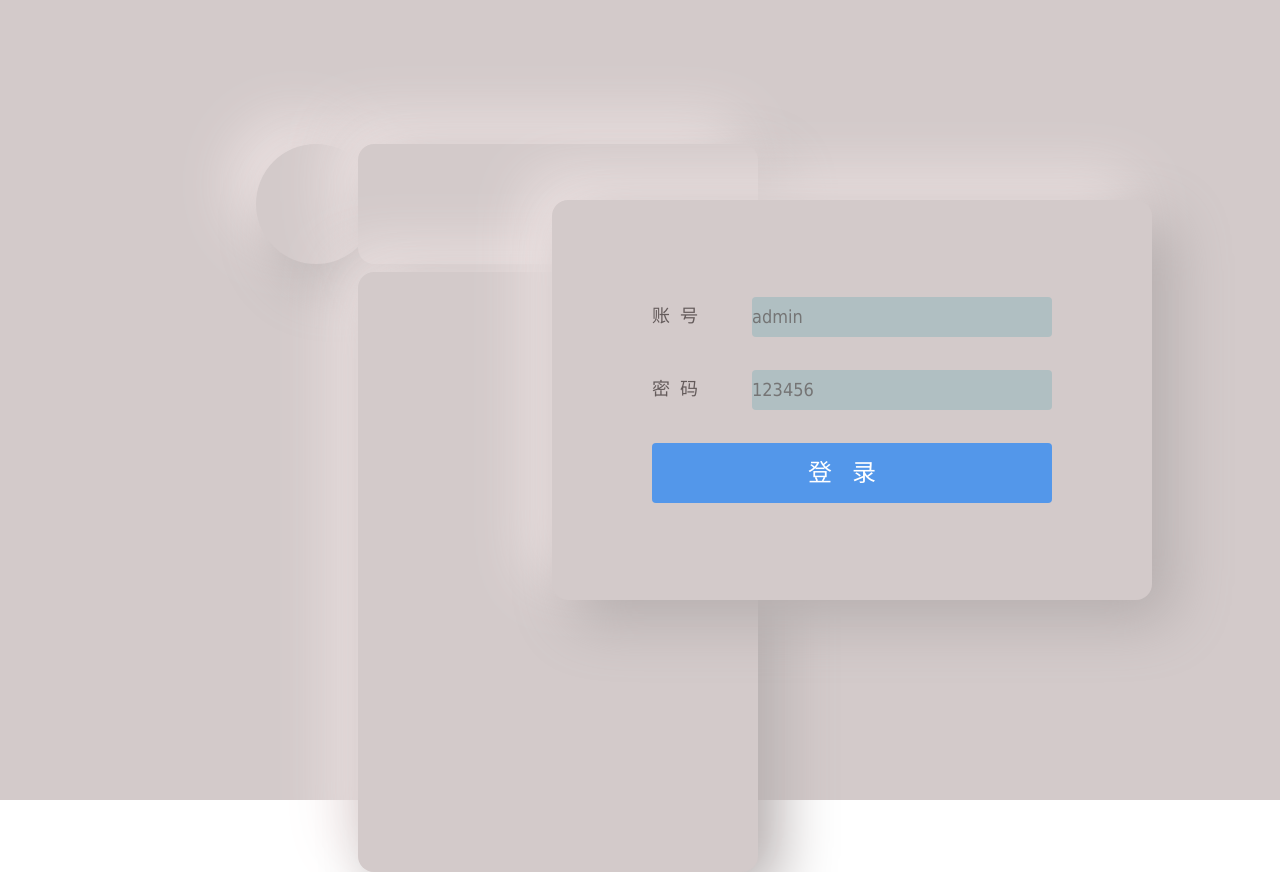
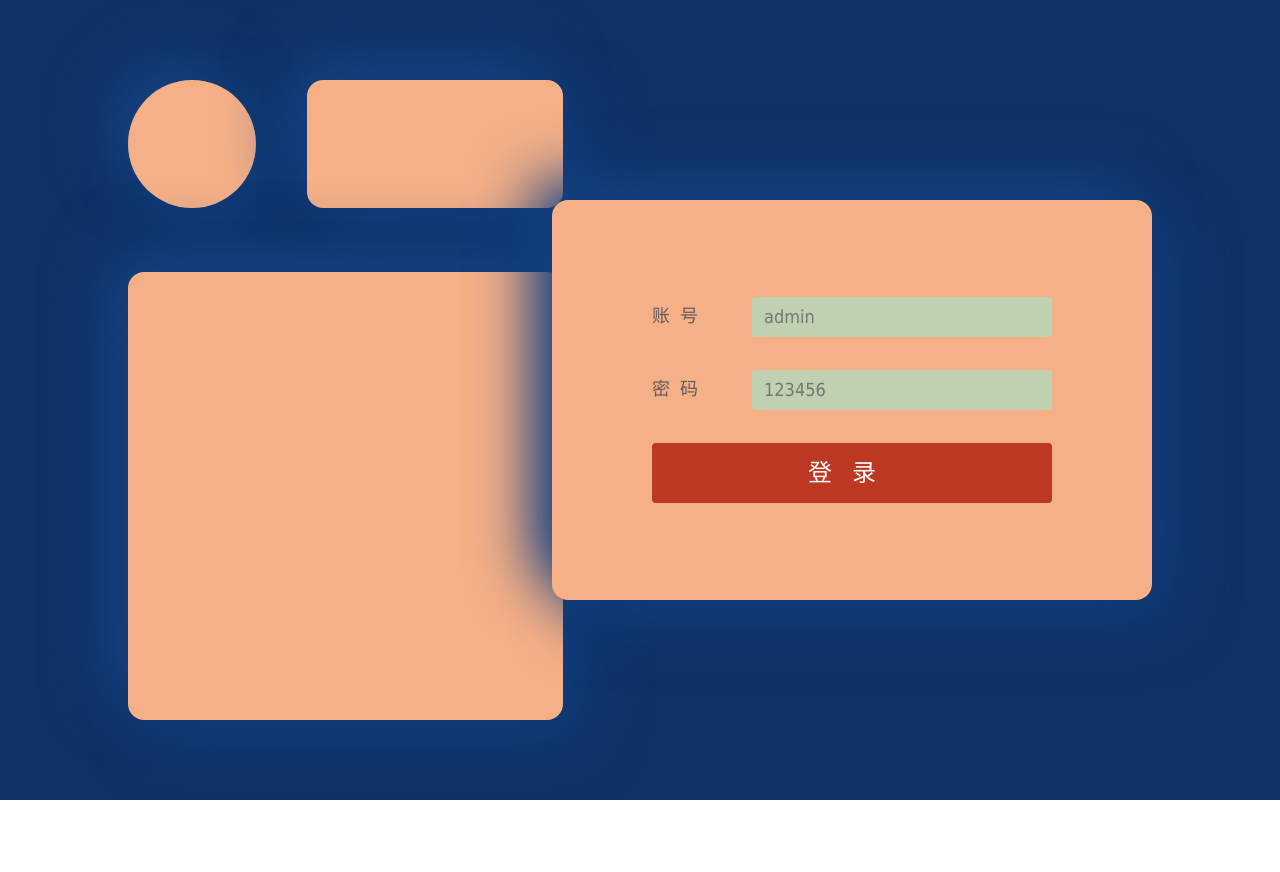
Before and after one commit to Alan-T/react-demo, a React app: page /login in a window 1280 px wide. After the commit the page ends 800 px from the top, so only its background shows below. Built offline with nearby package versions, Linux system fonts and the light colour scheme.

Commit message:
调整部分样式

```diff
--- a/src/layouts/index.jsx
+++ b/src/layouts/index.jsx
@@ -1,13 +1,14 @@
 import React from "react";
 import NavBar from "./navBar";
 import { Outlet, NavLink } from "react-router-dom";
+import styles from './style.module.less'
 
 const Layout = () => {
   const navColor = (isActive) => {
     return { color: isActive ? "red" : "" };
   };
   return (
-    <div className="App">
+    <div className={styles.baseContainer}>
       <NavBar />
       <h1>Welcome to React Router!</h1>
       <nav>
--- a/src/layouts/navBar/style.module.less
+++ b/src/layouts/navBar/style.module.less
@@ -1,5 +1,5 @@
 .navBar{
     height: 40px;
     width: 100%;
-    background-color: blanchedalmond;
+    background-color: rgb(241,189,63);
 }
--- /dev/null
+++ b/src/layouts/style.module.less
@@ -0,0 +1,4 @@
+.baseContainer{
+    height: 100vh;
+    background-color: rgb(178,182,182);
+}
--- a/src/pages/login/style.module.less
+++ b/src/pages/login/style.module.less
@@ -1,13 +1,13 @@
 .loginContainer {
   height: 100vh;
-  background: #d3caca;
+  background: rgb(14,50,101);
 
   .loginBox {
     height: 400px;
     width: 600px;
     border-radius: 16px;
-    background: #d3caca;
-    box-shadow: 20px 20px 60px #b3acac, -20px -20px 60px #f3e8e8;
+    background: rgb(245,176,135);
+    box-shadow: 20px 20px 60px rgb(17, 61, 123), -20px -20px 60px rgb(23, 68, 132);
     position: absolute;
     top: 50%;
     right: 10%;
@@ -30,16 +30,23 @@
       input {
         border: transparent;
         border-radius: 4px;
-        background-color: rgb(176, 191, 194);
+        padding:0 6px;
+        background-color: rgb(192, 209, 178);
         height: 40px;
         width: 300px;
+        &::-webkit-input-placeholder{
+          padding-left: 6px;
+        }
+        &:focus{
+
+        }
       }
     }
     button {
       height: 60px;
       width: 400px;
       font-size: 24px;
-      background: rgb(83, 151, 234);
+      background: rgb(188, 56, 35);
       border: transparent;
       border-radius: 4px;
       color: #fff;
@@ -50,33 +57,33 @@
 
   .circle {
     position: absolute;
-    top: 18%;
-    left: 20%;
-    height: 120px;
-    width: 120px;
-    border-radius: 60px;
-    background: #d3caca;
-    box-shadow: 20px 20px 60px #b3acac, -20px -20px 60px #f3e8e8;
+    top: 10vh;
+    left: 10vw;
+    height: 10vw;
+    width: 10vw;
+    border-radius: 5vw;
+    background: rgb(245,176,135);
+    box-shadow: 20px 20px 60px rgb(17, 61, 123), -20px -20px 60px rgb(23, 68, 132);
   }
 
   .box1 {
     position: absolute;
-    top: 18%;
-    left: 28%;
-    height: 120px;
-    width: 400px;
+    top: 10vh;
+    left: 24vW;
+    height: 10vw;
+    width: 20vw;
     border-radius: 16px;
-    background: #d3caca;
-    box-shadow: 20px 20px 60px #b3acac, -20px -20px 60px #f3e8e8;
+    background: rgb(245,176,135);
+    box-shadow: 20px 20px 60px rgb(17, 61, 123), -20px -20px 60px rgb(23, 68, 132);
   }
   .box2 {
     position: absolute;
-    top: 34%;
-    left: 28%;
-    height: 600px;
-    width: 400px;
+    top: 34vh;
+    left: 10vW;
+    height: 56vh;
+    width: 34vw;
     border-radius: 16px;
-    background: #d3caca;
-    box-shadow: 20px 20px 60px #b3acac, -20px -20px 60px #f3e8e8;
+    background: rgb(245,176,135);
+    box-shadow: 20px 20px 60px rgb(17, 61, 123), -20px -20px 60px rgb(23, 68, 132);
   }
 }
```
